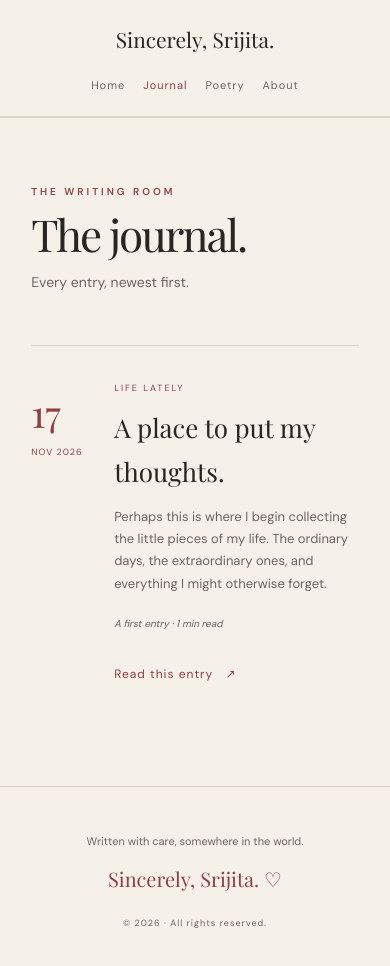
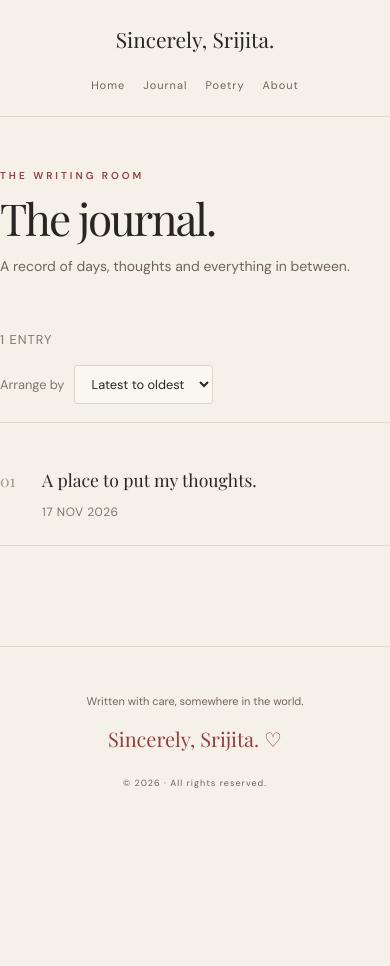
Before and after one commit to sincerelysrijita/sincerelysrijita, a plain HTML site: page journal.html in a window 390 px wide. After the commit the page ends 844 px from the top, so only its background shows below. Drawn offline with nearby package versions, Linux system fonts and the light colour scheme; a web font is replaced by a local one.

Commit message:
Add files via upload

```diff
--- a/journal.html
+++ b/journal.html
@@ -1,76 +1,341 @@
+
 <!DOCTYPE html>
 <html lang="en">
+
 <head>
     <meta charset="UTF-8">
     <meta name="viewport" content="width=device-width, initial-scale=1.0">
 
     <title>Journal | Sincerely, Srijita</title>
 
-    <meta name="description" content="Every entry from Sincerely, Srijita, newest first.">
+    <meta name="description" content="A collection of entries from Sincerely, Srijita.">
 
     <link rel="stylesheet" href="style.css">
 
     <link rel="preconnect" href="https://fonts.googleapis.com">
     <link rel="preconnect" href="https://fonts.gstatic.com" crossorigin>
+
     <link href="https://fonts.googleapis.com/css2?family=DM+Sans:wght@400;500;600&family=Playfair+Display:ital,wght@0,400;0,500;0,600;1,400;1,500&display=swap" rel="stylesheet">
+
+    <style>
+
+        .journal-page {
+            max-width: 850px;
+            margin: 0 auto;
+            padding-top: 80px;
+            padding-bottom: 100px;
+        }
+
+        .archive-controls {
+            display: flex;
+            justify-content: space-between;
+            align-items: center;
+            margin: 45px 0 20px;
+            padding-bottom: 18px;
+            border-bottom: 1px solid #ded5c9;
+            gap: 15px;
+        }
+
+        .archive-count {
+            font-size: 0.8rem;
+            color: #81766e;
+            letter-spacing: 1px;
+        }
+
+        .sort-control {
+            display: flex;
+            align-items: center;
+            gap: 10px;
+        }
+
+        .sort-control label {
+            font-size: 0.8rem;
+            color: #81766e;
+        }
+
+        .sort-control select {
+            padding: 9px 12px;
+            background: #faf7f1;
+            border: 1px solid #ded5c9;
+            border-radius: 3px;
+            color: #292523;
+            font-family: 'DM Sans', sans-serif;
+            font-size: 0.8rem;
+            cursor: pointer;
+        }
+
+        .archive-list {
+            list-style: none;
+            padding: 0;
+            margin: 0;
+            counter-reset: none;
+        }
+
+        .archive-item {
+            display: grid;
+            grid-template-columns: 45px 1fr auto;
+            align-items: center;
+            gap: 20px;
+            padding: 25px 5px;
+            border-bottom: 1px solid #ded5c9;
+        }
+
+        .archive-number {
+            font-family: 'Playfair Display', serif;
+            font-size: 1rem;
+            color: #a3978d;
+        }
+
+        .archive-title {
+            font-family: 'Playfair Display', serif;
+            font-size: 1.25rem;
+            color: #292523;
+            text-decoration: none;
+            transition: color 0.2s ease;
+        }
+
+        .archive-title:hover {
+            color: #913f42;
+        }
+
+        .archive-date {
+            font-family: 'DM Sans', sans-serif;
+            font-size: 0.75rem;
+            color: #81766e;
+            white-space: nowrap;
+            letter-spacing: 0.5px;
+        }
+
+        .archive-empty {
+            padding: 35px 0;
+            color: #81766e;
+            font-family: 'Playfair Display', serif;
+            font-style: italic;
+        }
+
+        @media (max-width: 600px) {
+
+            .journal-page {
+                padding-top: 50px;
+            }
+
+            .archive-controls {
+                align-items: flex-start;
+                flex-direction: column;
+            }
+
+            .archive-item {
+                grid-template-columns: 30px 1fr;
+                gap: 12px;
+                padding: 22px 0;
+            }
+
+            .archive-date {
+                grid-column: 2;
+                margin-top: -5px;
+            }
+
+            .archive-title {
+                font-size: 1.1rem;
+            }
+
+        }
+
+    </style>
 </head>
 
 <body>
 
     <header class="header">
-        <a href="index.html" class="logo">Sincerely, Srijita.</a>
+
+        <a href="index.html" class="logo">
+            Sincerely, Srijita.
+        </a>
 
         <nav aria-label="Main">
-            <a href="index.html">Home</a>
-            <a href="journal.html" aria-current="page">Journal</a>
-            <a href="index.html#poetry">Poetry</a>
-            <a href="index.html#about">About</a>
-        </nav>
+    <a href="index.html">Home</a>
+    <a href="journal.html">Journal</a>
+    <a href="poetry.html">Poetry</a>
+    <a href="about.html">About</a>
+</nav>
+
     </header>
+
 
     <main>
 
-        <section class="journal journal-page section">
+        <section class="journal-page">
 
             <div class="section-heading">
+
                 <p class="eyebrow">THE WRITING ROOM</p>
+
                 <h1 class="page-title">The journal.</h1>
-                <p class="page-intro">Every entry, newest first.</p>
+
+                <p class="page-intro">
+                    A record of days, thoughts and everything in between.
+                </p>
+
             </div>
 
-            <!-- NEW ENTRIES GO HERE, AT THE TOP. Copy one whole <article> block and edit it. -->
 
-            <article class="entry">
-                <div class="entry-date">
-                    <span>17</span>
-                    <small>NOV 2026</small>
+            <div class="archive-controls">
+
+                <span class="archive-count" id="entryCount">
+                    1 ENTRY
+                </span>
+
+                <div class="sort-control">
+
+                    <label for="sortOrder">Arrange by</label>
+
+                    <select id="sortOrder">
+
+                        <option value="newest">
+                            Latest to oldest
+                        </option>
+
+                        <option value="oldest">
+                            Oldest to latest
+                        </option>
+
+                    </select>
+
                 </div>
 
-                <div class="entry-content">
-                    <p class="category">LIFE LATELY</p>
-                    <h2 class="entry-title">A place to put my thoughts.</h2>
-                    <p>
-                        Perhaps this is where I begin collecting
-                        the little pieces of my life. The ordinary
-                        days, the extraordinary ones, and everything
-                        I might otherwise forget.
-                    </p>
-                    <span class="entry-footer">A first entry · 1 min read</span>
-                    <a href="entries/first-entry.html" class="read-link">
-                        Read this entry <span aria-hidden="true">↗</span>
+            </div>
+
+
+            <ol class="archive-list" id="archiveList">
+
+                <!--
+                    ADD NEW ENTRIES HERE.
+                    Copy one complete article block.
+                    Change the date, title and link.
+                -->
+
+                <li class="archive-item" data-date="2026-11-17">
+
+                    <span class="archive-number"></span>
+
+                    <a
+                        href="entries/first-entry.html"
+                        class="archive-title"
+                    >
+                        A place to put my thoughts.
                     </a>
-                </div>
-            </article>
+
+                    <time
+                        class="archive-date"
+                        datetime="2026-11-17"
+                    >
+                        17 NOV 2026
+                    </time>
+
+                </li>
+
+
+                <!-- FUTURE ENTRY EXAMPLE:
+
+                <li class="archive-item" data-date="2026-11-20">
+
+                    <span class="archive-number"></span>
+
+                    <a
+                        href="entries/second-entry.html"
+                        class="archive-title"
+                    >
+                        Your second entry title.
+                    </a>
+
+                    <time
+                        class="archive-date"
+                        datetime="2026-11-20"
+                    >
+                        20 NOV 2026
+                    </time>
+
+                </li>
+
+                -->
+
+            </ol>
 
         </section>
 
     </main>
 
+
     <footer>
+
         <p>Written with care, somewhere in the world.</p>
-        <p class="footer-signature">Sincerely, Srijita. ♡</p>
-        <p class="copyright">© 2026 · All rights reserved.</p>
+
+        <p class="footer-signature">
+            Sincerely, Srijita. ♡
+        </p>
+
+        <p class="copyright">
+            © 2026 · All rights reserved.
+        </p>
+
     </footer>
 
+
+    <script>
+
+        const archive = document.getElementById("archiveList");
+
+        const sortOrder = document.getElementById("sortOrder");
+
+        const entryCount = document.getElementById("entryCount");
+
+
+        function arrangeEntries() {
+
+            const entries = Array.from(
+                archive.querySelectorAll(".archive-item")
+            );
+
+            const order = sortOrder.value;
+
+
+            entries.sort((a, b) => {
+
+                const dateA = new Date(a.dataset.date);
+                const dateB = new Date(b.dataset.date);
+
+                if (order === "newest") {
+                    return dateB - dateA;
+                }
+
+                return dateA - dateB;
+
+            });
+
+
+            entries.forEach((entry, index) => {
+
+                entry.querySelector(".archive-number").textContent =
+                    String(index + 1).padStart(2, "0");
+
+                archive.appendChild(entry);
+
+            });
+
+
+            entryCount.textContent =
+                entries.length + (entries.length === 1 ? " ENTRY" : " ENTRIES");
+
+        }
+
+
+        sortOrder.addEventListener("change", arrangeEntries);
+
+
+        arrangeEntries();
+
+    </script>
+
 </body>
+
 </html>
```
Also changed, not shown: entries/poems/first-poem.html (added, +150 -0 lines), index.html (+7 -6 lines), poetry.html (added, +204 -0 lines).
